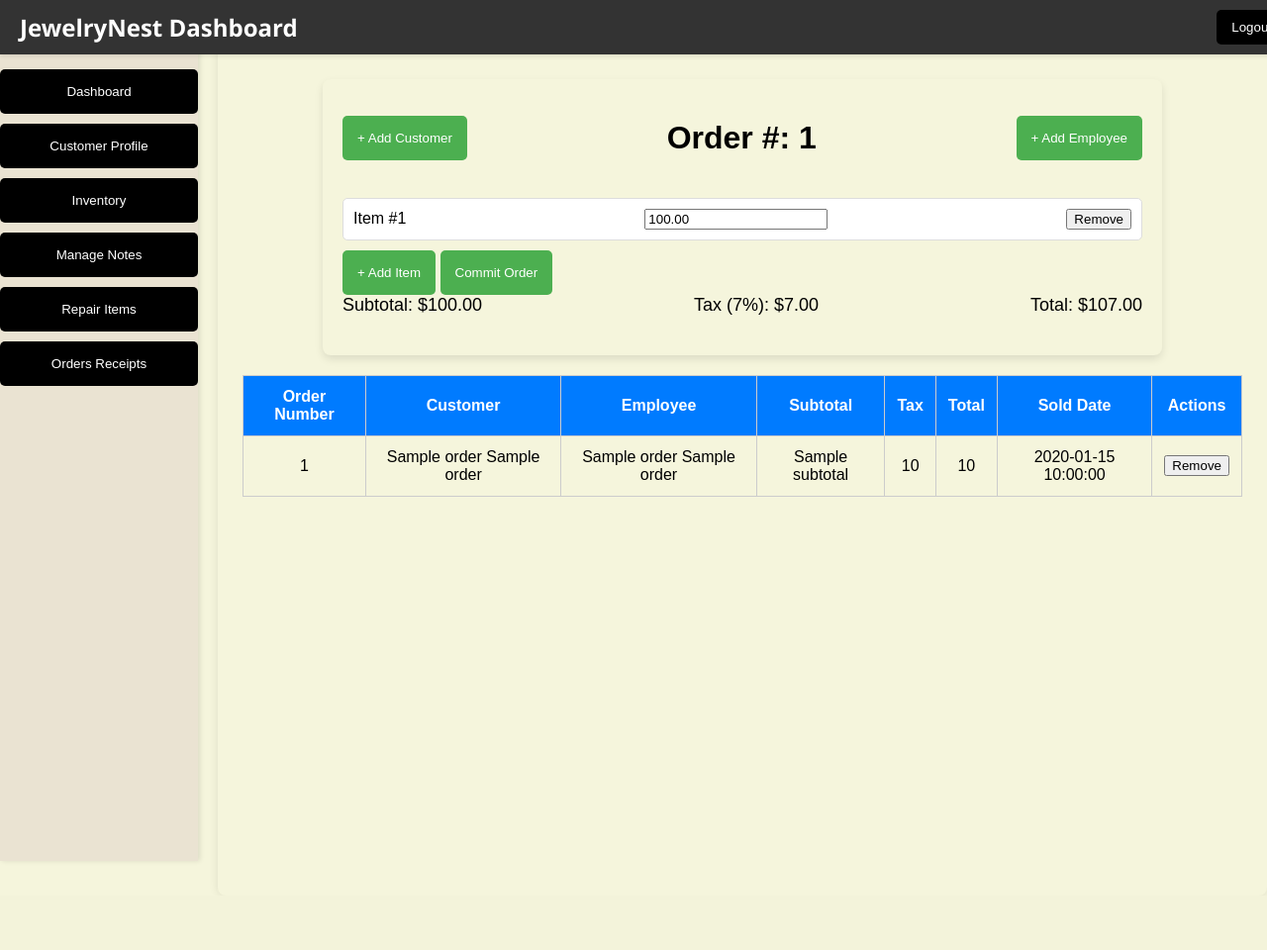
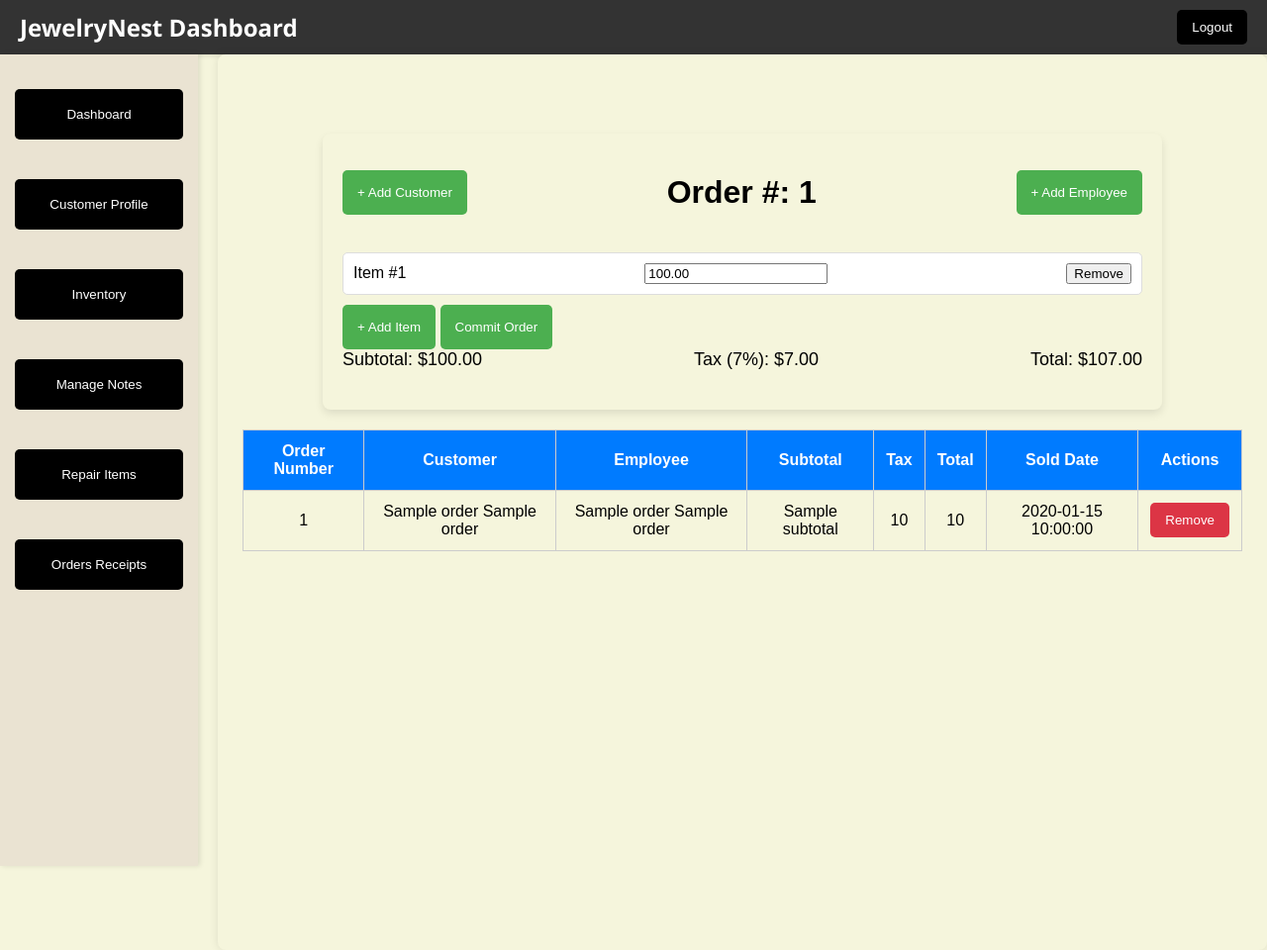
Before and after one commit to MP018/Jewelry-Store-Inventory, a Flask app: template Website/templates/orders_receipts.html in a window 1280 px wide. Shown: the whole page at 99% size. Before the commit the page ends 870 px from the top, so only its background shows below. Run offline with Flask 3, Linux system fonts and the light colour scheme; the template is opened without the code that fills it: most values are stand-ins (such as "Sample title", 1, 10 or a date in 2020); parts of the project's set-up code (start-up, migrations or seed data) failed here and were passed over; some libraries are stand-ins or nearby versions.

Commit message:
Update orders_receipts.html

```diff
--- a/Website/templates/dashboard.html
+++ b/Website/templates/dashboard.html
@@ -125,7 +125,7 @@
         </div>
         <h1>JewelryNest Dashboard</h1>
         <div class="navbar-buttons">
-            <a href="logout.html"><button class="logout-btn">Logout</button></a>
+            <a href="{{ url_for('logout') }}"><button class="logout-btn">Logout</button></a>
         </div>
     </div>
 
--- a/Website/templates/orders_receipts.html
+++ b/Website/templates/orders_receipts.html
@@ -18,10 +18,6 @@
             display: flex;
             justify-content: space-between;
             align-items: center;
-            width: 100%;
-            position: fixed;
-            top: 0;
-            z-index: 1000;
             box-shadow: 0 2px 4px rgba(0, 0, 0, 0.1);
         }
         .navbar h1 {
@@ -42,26 +38,48 @@
             height: 100vh;
             background-color: #eae3d2;
             position: fixed;
-            top: 50px;
-            left: 0;
             padding-top: 20px;
             box-shadow: 2px 0 5px rgba(0, 0, 0, 0.1);
+        }
+        .sidebar a {
             display: flex;
-            flex-direction: column;
-            gap: 10px;
+            justify-content: center;
+            align-items: center;
+            color: black;
+            padding: 15px;
+            text-decoration: none;
+            font-size: 15px;
+            transition: background-color 0.3s;
         }
-        .sidebar button {
+        .sidebar a:hover {
+            background-color: #ccc;
+        }
+
+        .logout-btn {
             background-color: #000;
             color: white;
-            padding: 15px;
+            padding: 10px 15px;
+            border: none;
+            border-radius: 5px;
+            cursor: pointer;
+            transition: background-color 0.3s;
+        }
+        .logout-btn:hover {
+            background-color: #57574f;
+        }
+        .profile-btn, .inventory-button, .notes-btn, .repair-btn, .orders-receipts {
+            background-color: #000;
+            color: white;
+            padding: 18px 20px;
             border: none;
             border-radius: 5px;
             cursor: pointer;
             width: 100%;
             text-align: center;
+            margin-bottom: 10px;
             transition: background-color 0.3s;
         }
-        .sidebar button:hover {
+        .profile-btn:hover, .inventory-button:hover, .notes-btn:hover, .repair-btn:hover, .orders-receipts:hover {
             background-color: #57574f;
         }
         .content {
@@ -135,7 +153,7 @@
             align-items: center;
         }
         .modal-content {
-            background-color: white;
+            background-color: #f5f5dc;
             padding: 20px;
             border-radius: 8px;
             width: 300px;
@@ -161,6 +179,7 @@
             width: 100%;
             border-collapse: collapse;
             margin-top: 20px;
+            background-color: #f5f5dc;
         }
         table, th, td {
             border: 1px solid #ccc;
@@ -172,6 +191,42 @@
         th {
             background-color: #007bff;
             color: white;
+        }
+        button.remove {
+            background-color: #dc3545; /* Red background for remove button */
+            color: white; /* White text color */
+            padding: 10px 15px; /* Padding for the button */
+            border: none; /* No border */
+            border-radius: 5px; /* Rounded corners */
+            cursor: pointer; /* Pointer cursor on hover */
+            transition: background-color 0.3s; /* Smooth background color transition */
+        }
+        button.remove:hover {
+            background-color: #c82333; /* Darker red on hover */
+        }
+        .cancel-button {
+            background-color: #dc3545; /* Red background */
+            color: white; /* White text */
+            padding: 10px 15px; /* Padding for the button */
+            border: none; /* No border */
+            border-radius: 5px; /* Rounded corners */
+            cursor: pointer; /* Pointer cursor on hover */
+            transition: background-color 0.3s; /* Smooth background color transition */
+        }
+        .cancel-button:hover {
+            background-color: #c82333; /* Darker red on hover */
+        }
+        .remove-button {
+            background-color: #dc3545; /* Red background */
+            color: white; /* White text */
+            padding: 10px 15px; /* Padding for the button */
+            border: none; /* No border */
+            border-radius: 5px; /* Rounded corners */
+            cursor: pointer; /* Pointer cursor on hover */
+            transition: background-color 0.3s; /* Smooth background color transition */
+        }
+        .remove-button:hover {
+            background-color: #c82333; /* Darker red on hover */
         }
     </style>
 </head>
@@ -223,18 +278,28 @@
         <div class="modal" id="customerModal">
             <div class="modal-content">
                 <h2>Add Customer</h2>
-                <input type="text" id="customerName" placeholder="Customer Name" />
+                <select id="customerSelect">
+                    <option value="">Select Customer</option>
+                    {% for customer in customers %}
+                        <option value="{{ customer.Customer_ID }}">{{ customer.First_Name }} {{ customer.Last_Name }}</option>
+                    {% endfor %}
+                </select>
                 <button onclick="addCustomer()">Add Customer</button>
-                <button onclick="closeModal('customerModal')">Cancel</button>
+                <button style="background-color: #dc3545; color: white; padding: 10px 15px; border: none; border-radius: 5px;" onclick="closeModal('customerModal')">Cancel</button>
             </div>
         </div>
         <!-- Employee Modal -->
         <div class="modal" id="employeeModal">
             <div class="modal-content">
                 <h2>Add Employee</h2>
-                <input type="text" id="employeeName" placeholder="Employee Name" />
+                <select id="employeeSelect">
+                    <option value="">Select Employee</option>
+                    {% for employee in employees %}
+                        <option value="{{ employee.Employee_ID }}">{{ employee.First_Name }} {{ employee.Last_Name }}</option>
+                    {% endfor %}
+                </select>
                 <button onclick="addEmployee()">Add Employee</button>
-                <button onclick="closeModal('employeeModal')">Cancel</button>
+                <button style="background-color: #dc3545; color: white; padding: 10px 15px; border: none; border-radius: 5px;" onclick="closeModal('employeeModal')">Cancel</button>
             </div>
         </div>
         <!-- Orders Table -->
@@ -261,7 +326,9 @@
                     <td>{{ order.Tax }}</td>
                     <td>{{ order.Total }}</td>
                     <td>{{ order.Sold_Date }}</td>
-                    <td><button onclick="removeOrder('{{ order.Order_Number }}')">Remove</button></td>
+                    <td>
+                        <button class="remove-button" onclick="removeOrder('{{ order.Order_Number }}')">Remove</button>
+                    </td>
                 </tr>
                 {% endfor %}
             </tbody>
@@ -310,13 +377,20 @@
         }
         // Commit order function
         function commitOrder() {
+            const customerId = document.getElementById("customerSelect").value;
+            const employeeId = document.getElementById("employeeSelect").value;
+            const subtotal = parseFloat(document.getElementById("subtotal").textContent);
+            const tax = parseFloat(document.getElementById("tax").textContent);
+            const total = parseFloat(document.getElementById("total").textContent);
+
             const order = {
-                customer_id: 1, // Replace with actual customer ID
-                employee_id: 1, // Replace with actual employee ID
-                subtotal: parseFloat(document.getElementById("subtotal").textContent),
-                tax: parseFloat(document.getElementById("tax").textContent),
-                total: parseFloat(document.getElementById("total").textContent)
+                customer_id: customerId,
+                employee_id: employeeId,
+                subtotal: subtotal,
+                tax: tax,
+                total: total
             };
+
             fetch('{{ url_for("orders_receipts") }}', {
                 method: 'POST',
                 headers: {
@@ -363,22 +437,24 @@
         }
         // Add customer and display
         function addCustomer() {
-            const customerName = document.getElementById("customerName").value;
-            if (customerName) {
-                alert(`Customer ${customerName} added successfully!`);
+            const customerId = document.getElementById("customerSelect").value;
+            if (customerId) {
+                alert(`Customer with ID ${customerId} added successfully!`);
                 closeModal('customerModal');
+                // You can add additional logic here to handle the selected customer
             } else {
-                alert("Please enter a customer name.");
+                alert("Please select a customer.");
             }
         }
         // Add employee and display
         function addEmployee() {
-            const employeeName = document.getElementById("employeeName").value;
-            if (employeeName) {
-                alert(`Employee ${employeeName} added successfully!`);
+            const employeeId = document.getElementById("employeeSelect").value;
+            if (employeeId) {
+                alert(`Employee with ID ${employeeId} added successfully!`);
                 closeModal('employeeModal');
+                // You can add additional logic here to handle the selected employee
             } else {
-                alert("Please enter an employee name.");
+                alert("Please select an employee.");
             }
         }
     </script>
--- a/Website/templates/repair_items.html
+++ b/Website/templates/repair_items.html
@@ -162,7 +162,7 @@
     <!-- Navbar and Sidebar -->
     <div class="navbar">
         <h1>JewelryNest Dashboard</h1>
-        <a href="logout.html"><button class="logout-btn">Logout</button></a>
+        <a href="{{ url_for('logout') }}"><button class="logout-btn">Logout</button></a>
     </div>
 
     <div class="sidebar">
```
